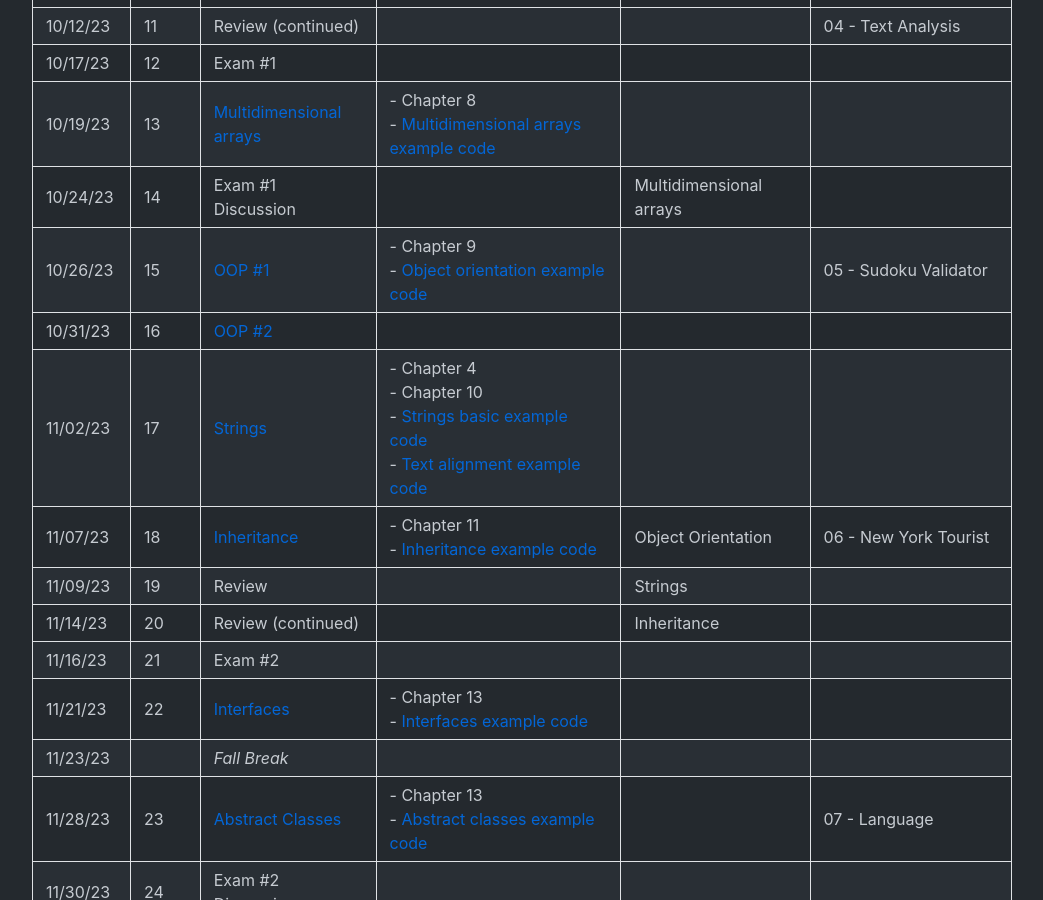
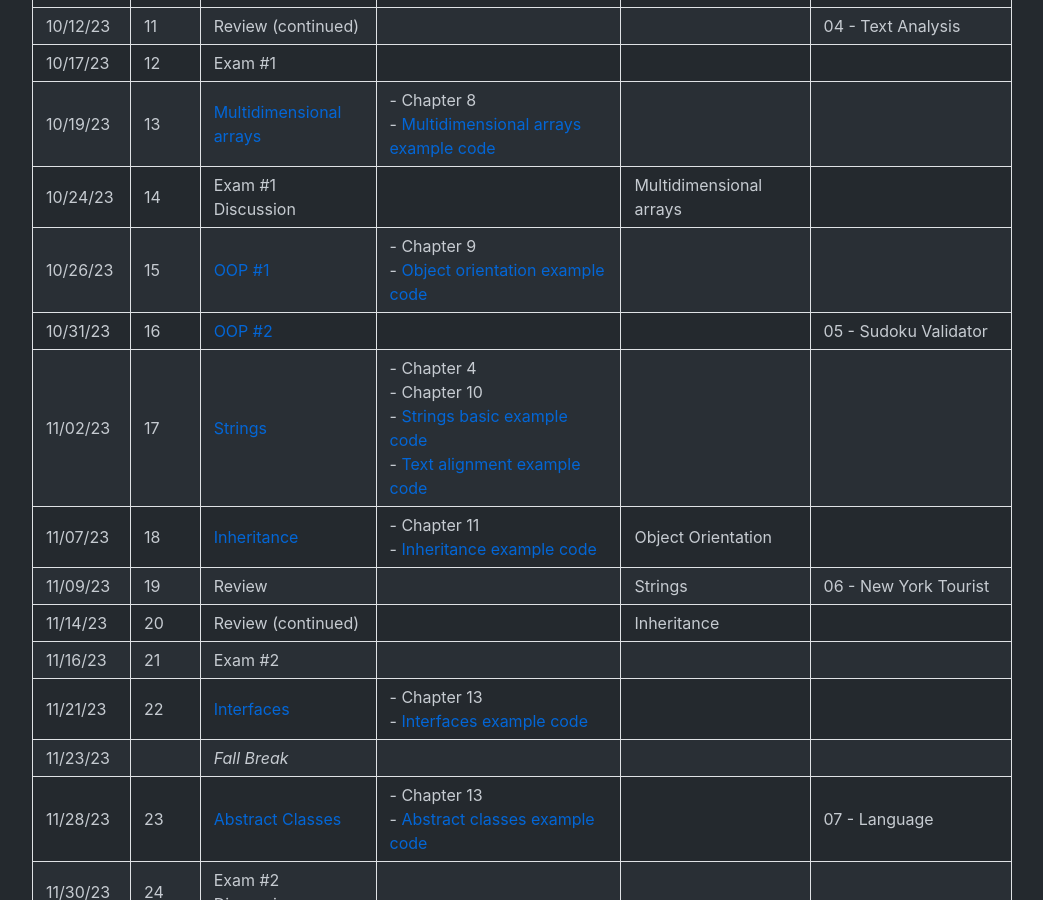
Before and after one commit to nyu-daniel-zint/intro-to-computer-science-2024-spring, a Jekyll site: the page built from content/schedule.md, in a window 1280 px wide and 900 px high, scrolled down 1022 px. Shown: the whole window, without its empty margins (118-1161 px from the left). Built offline with Jekyll 4.4.1, drawn with Linux system fonts in a browser that asks for light colours; comment, search, counter and statistics services are not loaded.

Commit message:
Delaying assignments by one week.

```diff
--- a/content/schedule.md
+++ b/content/schedule.md
@@ -27,11 +27,11 @@ Department of Computer Science
 | 10/17/23 | 12    | Exam #1                                                     |                                                                                                                                                                                                                                                    |                                 |                                                                          |
 | 10/19/23 | 13    | [Multidimensional arrays](./slides/arrays-multidimensional) | - Chapter 8<br />- [Multidimensional arrays example code](https://github.com/nyu-java-programming/multidimensional-array-examples)                                                                                                                 |                                 |                                                                          |
 | 10/24/23 | 14    | Exam #1 Discussion                                          |                                                                                                                                                                                                                                                    | Multidimensional arrays         |                                                                          |
-| 10/26/23 | 15    | [OOP #1](./slides/object-orientation-1)                     | - Chapter 9<br />- [Object orientation example code](https://github.com/nyu-java-programming/simple-object-examples)                                                                                                                               |                                 | 05 - Sudoku Validator                                                    |
-| 10/31/23 | 16    | [OOP #2](./slides/object-orientation-2)                     |                                                                                                                                                                                                                                                    |                                 |                                                                          |
+| 10/26/23 | 15    | [OOP #1](./slides/object-orientation-1)                     | - Chapter 9<br />- [Object orientation example code](https://github.com/nyu-java-programming/simple-object-examples)                                                                                                                               |                                 |                                                                          |
+| 10/31/23 | 16    | [OOP #2](./slides/object-orientation-2)                     |                                                                                                                                                                                                                                                    |                                 | 05 - Sudoku Validator                                                    |
 | 11/02/23 | 17    | [Strings](./slides/strings-as-objects)                      | - Chapter 4<br />- Chapter 10<br />- [Strings basic example code](https://github.com/nyu-java-programming/string-examples)<br />- [Text alignment example code](https://github.com/nyu-java-programming/text-alignment)                            |                                 |                                                                          |
-| 11/07/23 | 18    | [Inheritance](./slides/inheritance)                         | - Chapter 11<br />- [Inheritance example code](https://github.com/nyu-java-programming/simple-inheritance-example)                                                                                                                                 | Object Orientation              | 06 - New York Tourist                                                    |
-| 11/09/23 | 19    | Review                                                      |                                                                                                                                                                                                                                                    | Strings                         |                                                                          |
+| 11/07/23 | 18    | [Inheritance](./slides/inheritance)                         | - Chapter 11<br />- [Inheritance example code](https://github.com/nyu-java-programming/simple-inheritance-example)                                                                                                                                 | Object Orientation              |                                                                          |
+| 11/09/23 | 19    | Review                                                      |                                                                                                                                                                                                                                                    | Strings                         | 06 - New York Tourist                                                    |
 | 11/14/23 | 20    | Review (continued)                                          |                                                                                                                                                                                                                                                    | Inheritance                     |                                                                          |
 | 11/16/23 | 21    | Exam #2                                                     |                                                                                                                                                                                                                                                    |                                 |                                                                          |
 | 11/21/23 | 22    | [Interfaces](./slides/interfaces)                           | - Chapter 13<br />- [Interfaces example code](https://github.com/nyu-java-programming/interface-examples)                                                                                                                                          |                                 |                                                                          |
```
